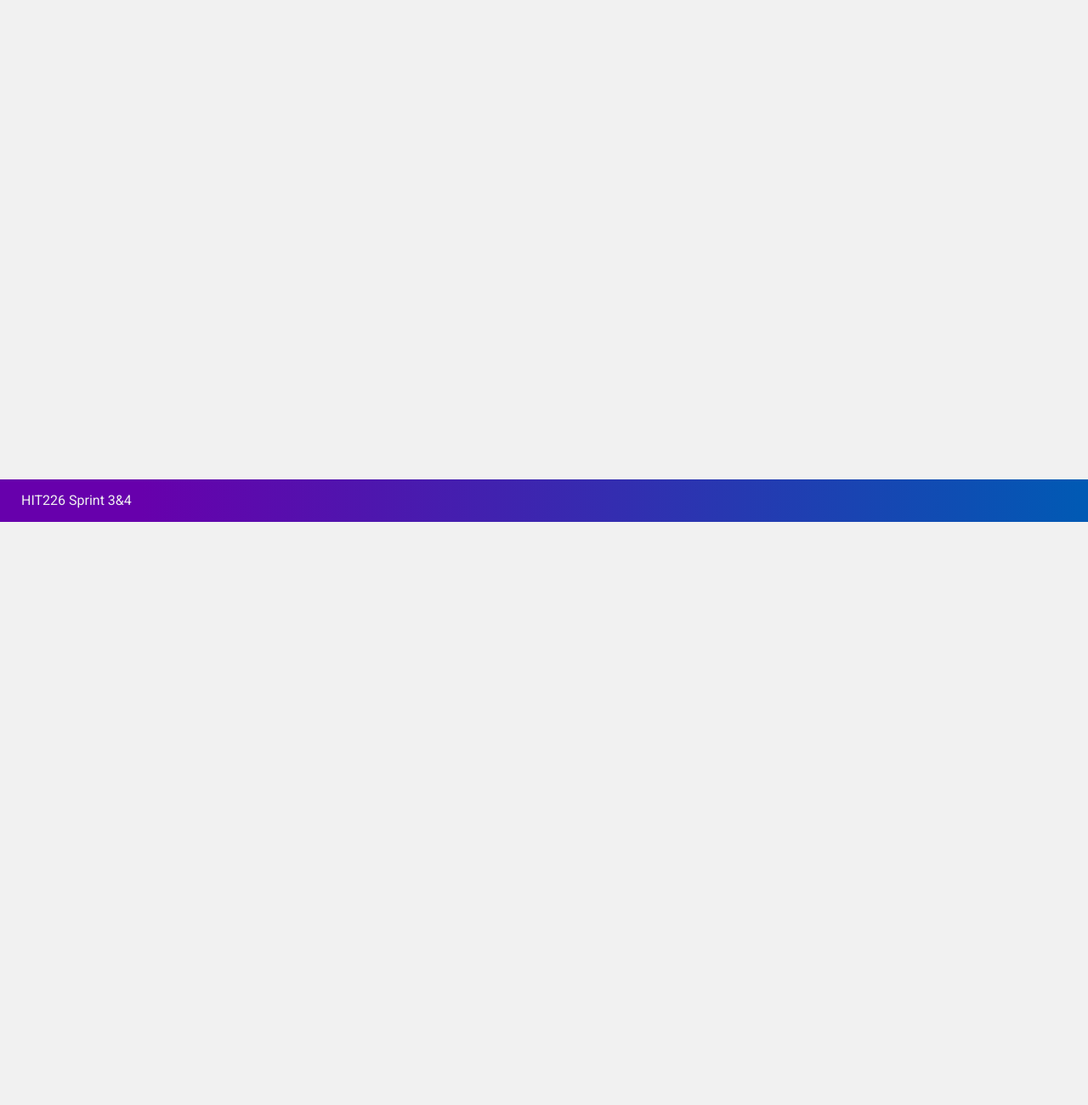
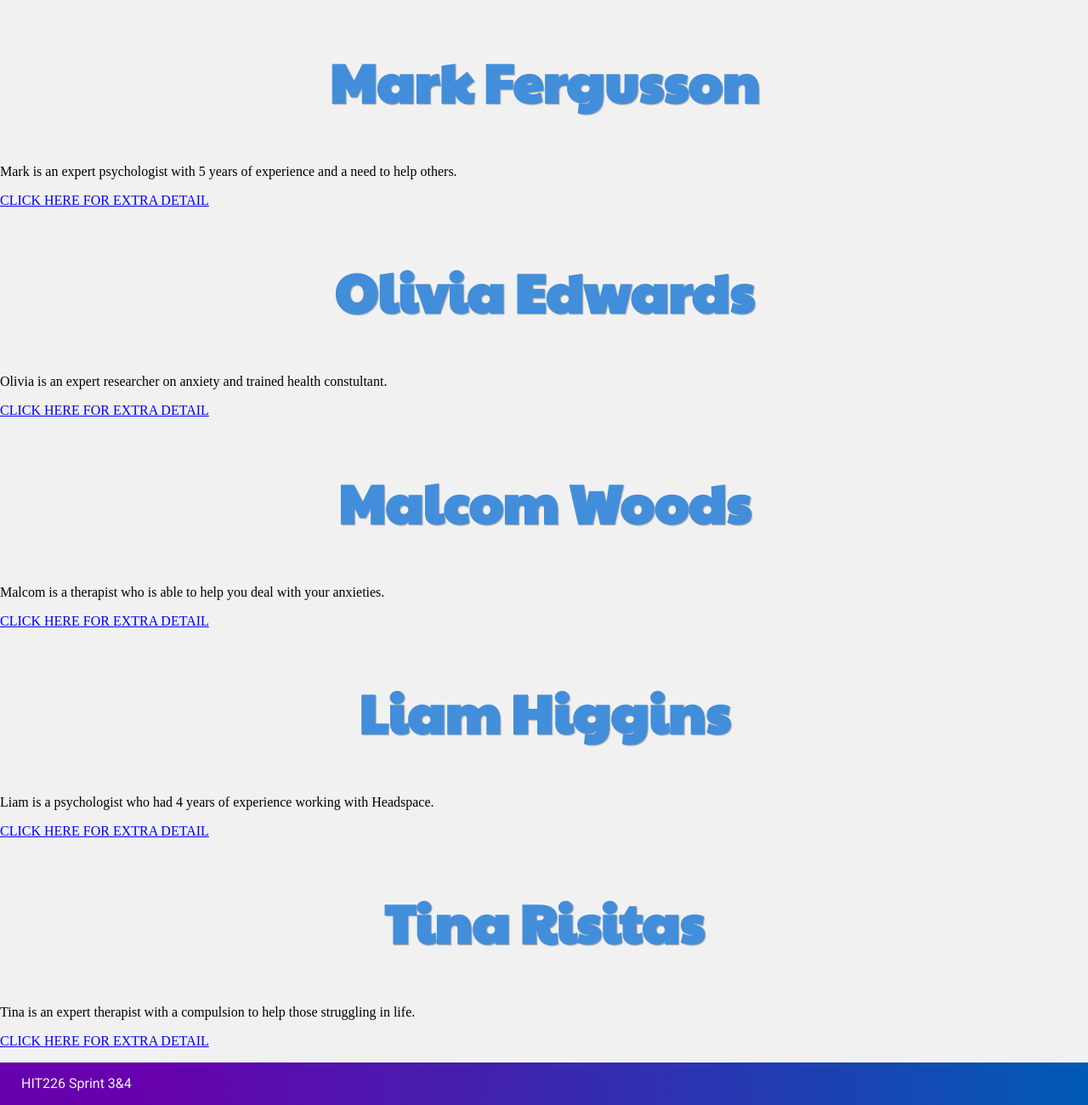
Before and after one commit to KyleEsson/HIT226-Group8, a plain HTML site: page contacts.html in a window 1280 px wide. Shown: the part 69-1369 px from the top of the page at 85% size. Before the commit the page ends 800 px from the top, so only its background shows below. Drawn offline with Linux system fonts and the light colour scheme.

Commit message:
Inserted basic card text elements into contacts

```diff
--- a/contacts.html
+++ b/contacts.html
@@ -28,7 +28,36 @@
         <a class="navLinks" href="stories.html">Stories</a>
     </nav>
     <section>
-
+        <div class="mayocard">
+            <div class="c_image person1"></div>
+            <h2>Mark Fergusson</h2>
+            <p>Mark is an expert psychologist with 5 years of experience and a need to help others.</p>
+            <a href="person1.html">CLICK HERE FOR EXTRA DETAIL</a>
+        </div>
+        <div class="mayocard">
+            <div class="c_image person2"></div>
+            <h2>Olivia Edwards</h2>
+            <p>Olivia is an expert researcher on anxiety and trained health constultant.</p>
+            <a href="person2.html">CLICK HERE FOR EXTRA DETAIL</a>
+        </div>
+        <div class="mayocard">
+            <div class="c_image person3"></div>
+            <h2>Malcom Woods</h2>
+            <p>Malcom is a therapist who is able to help you deal with your anxieties.</p>
+            <a href="person3.html">CLICK HERE FOR EXTRA DETAIL</a>
+        </div>
+        <div class="mayocard">
+            <div class="c_image person4"></div>
+            <h2>Liam Higgins</h2>
+            <p>Liam is a psychologist who had 4 years of experience working with Headspace.</p>
+            <a href="person4.html">CLICK HERE FOR EXTRA DETAIL</a>
+        </div>
+        <div class="mayocard">
+            <div class="c_image person5"></div>
+            <h2>Tina Risitas</h2>
+            <p>Tina is an expert therapist with a compulsion to help those struggling in life.</p>
+            <a href="person5.html">CLICK HERE FOR EXTRA DETAIL</a>
+        </div>
     </section>
     <footer>
         <p>HIT226 Sprint 3&4</p>
--- a/css/css.css
+++ b/css/css.css
@@ -641,3 +641,5 @@ form input[type="submit"] {
     font-weight: 500;
     cursor: pointer;
 }
+
+/*_______________________________________CONTACTS_PAGE______________________________*/
```
